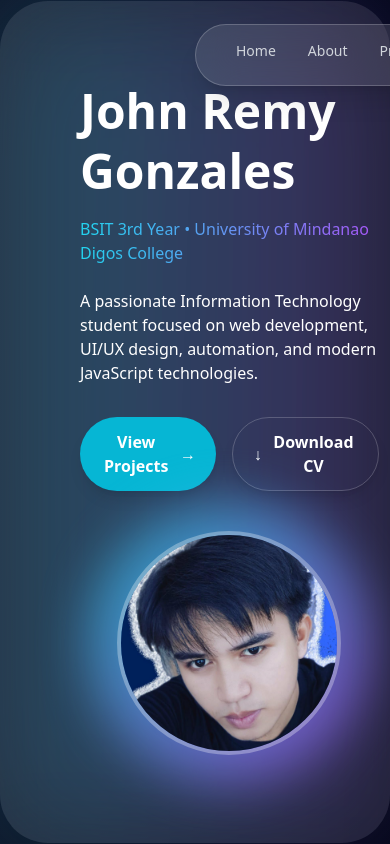
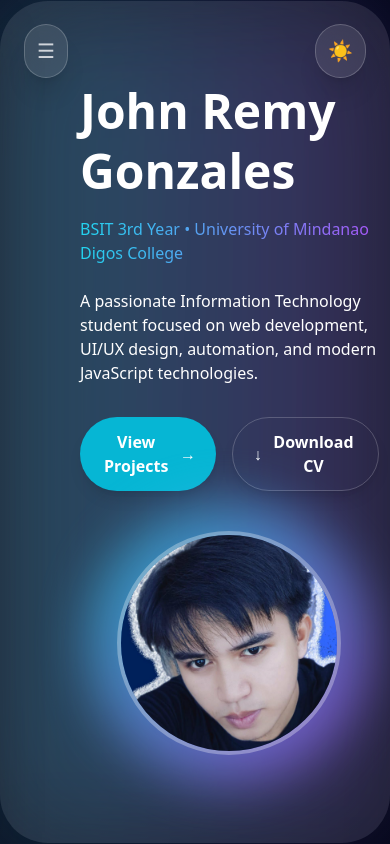
Before and after one commit to Reym-Tech/PersonalPortfolio, a React (Create React App) app: page / in a window 390 px wide. Shown: the top 844 px of the page. Built offline with nearby package versions, Linux system fonts and the light colour scheme.

Commit message:
Add responsive navbar with hamburger menu and sidebar for mobile

```diff
--- a/public/index.html
+++ b/public/index.html
@@ -24,7 +24,7 @@
       work correctly both with client-side routing and a non-root public URL.
       Learn how to configure a non-root public URL by running `npm run build`.
     -->
-    <title>React App</title>
+    <title>Portfolio</title>
   </head>
   <body>
     <noscript>You need to enable JavaScript to run this app.</noscript>
--- a/src/App.js
+++ b/src/App.js
@@ -16,7 +16,7 @@ const projectsData = [
     title: "BrewTrack",
     description: "BrewTrack is a simple web-based POS and inventory system for cafés that manages sales, tracks stock, and provides basic analytics in one dashboard.",
     image: "/images/project2.jpg",
-    link: "https://github.com/Reym-Tech/BrewTrack",
+    link: "https://github.com/Reym-Tech/BrewTrack_Latest",
     technologies: ["HTML", "CSS", "JavaScript", "Supabase", "POSTgreSQL"]
   },
 ];
@@ -209,6 +209,7 @@ function PortfolioContent() {
   const [photoLikes, setPhotoLikes] = useState(() => Number(localStorage.getItem("photoLikes")) || 0);
   const [photoLiked, setPhotoLiked] = useState(() => localStorage.getItem("photoLiked") === "true");
   const [loopHeartCount, setLoopHeartCount] = useState(22);
+  const [sidebarOpen, setSidebarOpen] = useState(false);
 
   useEffect(() => {
     if (!isAutoPlay) return;
@@ -395,13 +396,25 @@ Facebook: https://www.facebook.com/JohnRemyxD
       animate={{ opacity: 1 }}
       transition={{ duration: 0.5 }}
     >
-      {/* NAVBAR */}
+      {/* Mobile Hamburger Button - fixed to top left */}
+      <motion.button
+        initial={{ x: -80, opacity: 0 }}
+        animate={{ x: 0, opacity: 1 }}
+        transition={{ duration: 1, type: "spring", stiffness: 100 }}
+        onClick={() => setSidebarOpen(true)}
+        whileTap={{ scale: 0.95 }}
+        className={`fixed top-6 left-6 md:hidden backdrop-blur-xl ${theme.navbarBg} rounded-full p-3 shadow-xl z-50 border ${theme.navbarBorder} text-xl ${theme.isDark ? "text-gray-300" : "text-gray-700"}`}
+      >
+        ☰
+      </motion.button>
+
+      {/* NAVBAR - Desktop only, centered */}
       <motion.nav
         initial={{ y: -80, opacity: 0 }}
         animate={{ y: 0, opacity: 1 }}
         transition={{ duration: 1, type: "spring", stiffness: 100 }}
         whileHover={{ boxShadow: "0 0 30px rgba(6, 182, 212, 0.3)" }}
-        className={`fixed top-6 left-1/2 -translate-x-1/2 backdrop-blur-xl ${theme.navbarBg} rounded-full px-10 py-4 flex gap-8 shadow-xl z-50 border ${theme.navbarBorder} transition-all duration-500`}
+        className={`fixed top-6 left-1/2 -translate-x-1/2 backdrop-blur-xl ${theme.navbarBg} rounded-full px-10 py-4 hidden md:flex items-center justify-center gap-8 shadow-xl z-50 border ${theme.navbarBorder} transition-all duration-500`}
       >
         {["Home", "About", "Projects", "Skills", "Contact"].map((item) => (
           <motion.a
@@ -423,6 +436,62 @@ Facebook: https://www.facebook.com/JohnRemyxD
           {theme.isDark ? "☀️" : "🌙"}
         </motion.button>
       </motion.nav>
+
+      {/* Mobile Theme Toggle - fixed to top right */}
+      <motion.button
+        initial={{ x: 80, opacity: 0 }}
+        animate={{ x: 0, opacity: 1 }}
+        transition={{ duration: 1, type: "spring", stiffness: 100 }}
+        onClick={theme.toggleTheme}
+        whileTap={{ scale: 0.95 }}
+        className={`fixed top-6 right-6 md:hidden backdrop-blur-xl ${theme.navbarBg} rounded-full p-3 shadow-xl z-50 border ${theme.navbarBorder} text-xl ${theme.isDark ? "text-yellow-300" : "text-blue-600"}`}
+        title={theme.isDark ? "Switch to Light Mode" : "Switch to Dark Mode"}
+      >
+        {theme.isDark ? "☀️" : "🌙"}
+      </motion.button>
+
+      {/* Mobile Sidebar */}
+      {sidebarOpen && (
+        <motion.div
+          initial={{ opacity: 0 }}
+          animate={{ opacity: 1 }}
+          exit={{ opacity: 0 }}
+          className="fixed inset-0 bg-black/50 z-50 md:hidden"
+          onClick={() => setSidebarOpen(false)}
+        />
+      )}
+      <motion.div
+        initial={{ x: "-100%" }}
+        animate={{ x: sidebarOpen ? 0 : "-100%" }}
+        transition={{ type: "spring", damping: 25, stiffness: 200 }}
+        className={`fixed top-0 left-0 h-full w-64 ${theme.isDark ? "bg-slate-900" : "bg-white"} z-50 md:hidden shadow-2xl`}
+      >
+        <div className="p-6">
+          <div className="flex justify-between items-center mb-8">
+            <span className={`text-xl font-bold bg-gradient-to-r ${theme.accentGradient} bg-clip-text text-transparent`}>Menu</span>
+            <motion.button
+              onClick={() => setSidebarOpen(false)}
+              whileTap={{ scale: 0.95 }}
+              className={`text-2xl ${theme.isDark ? "text-gray-300" : "text-gray-700"}`}
+            >
+              ✕
+            </motion.button>
+          </div>
+          <div className="flex flex-col gap-4">
+            {["Home", "About", "Projects", "Skills", "Contact"].map((item) => (
+              <motion.a
+                key={item}
+                href={`#${item.toLowerCase()}`}
+                onClick={() => setSidebarOpen(false)}
+                whileHover={{ x: 10, color: "#06b6d4" }}
+                className={`text-lg py-2 transition ${theme.isDark ? "text-gray-300 hover:text-cyan-400" : "text-gray-700 hover:text-blue-600"}`}
+              >
+                {item}
+              </motion.a>
+            ))}
+          </div>
+        </div>
+      </motion.div>
 
       {/* HERO */}
       <section id="home" className="relative h-screen flex items-center justify-center">
```
Also changed, not shown: 1 other file (tests, documents, lock files or other folders).
